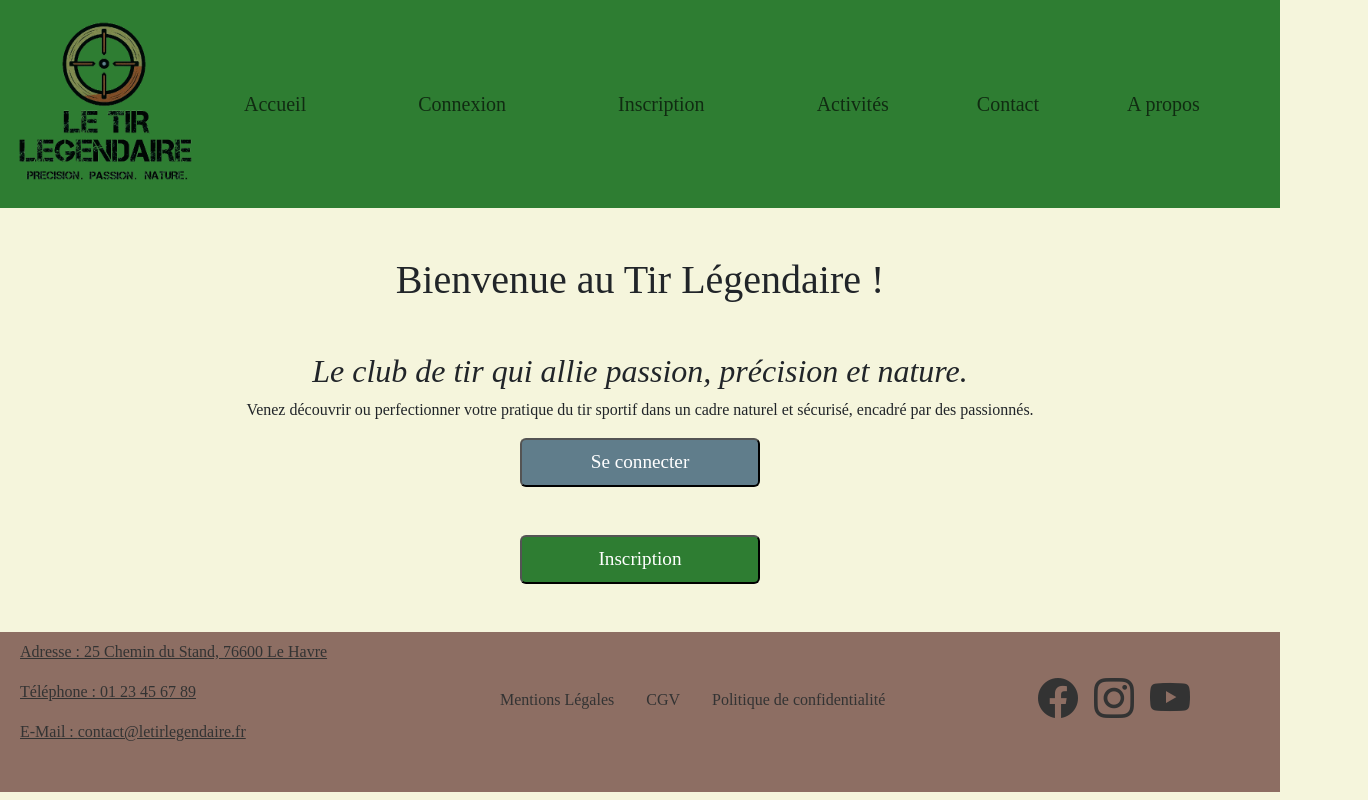
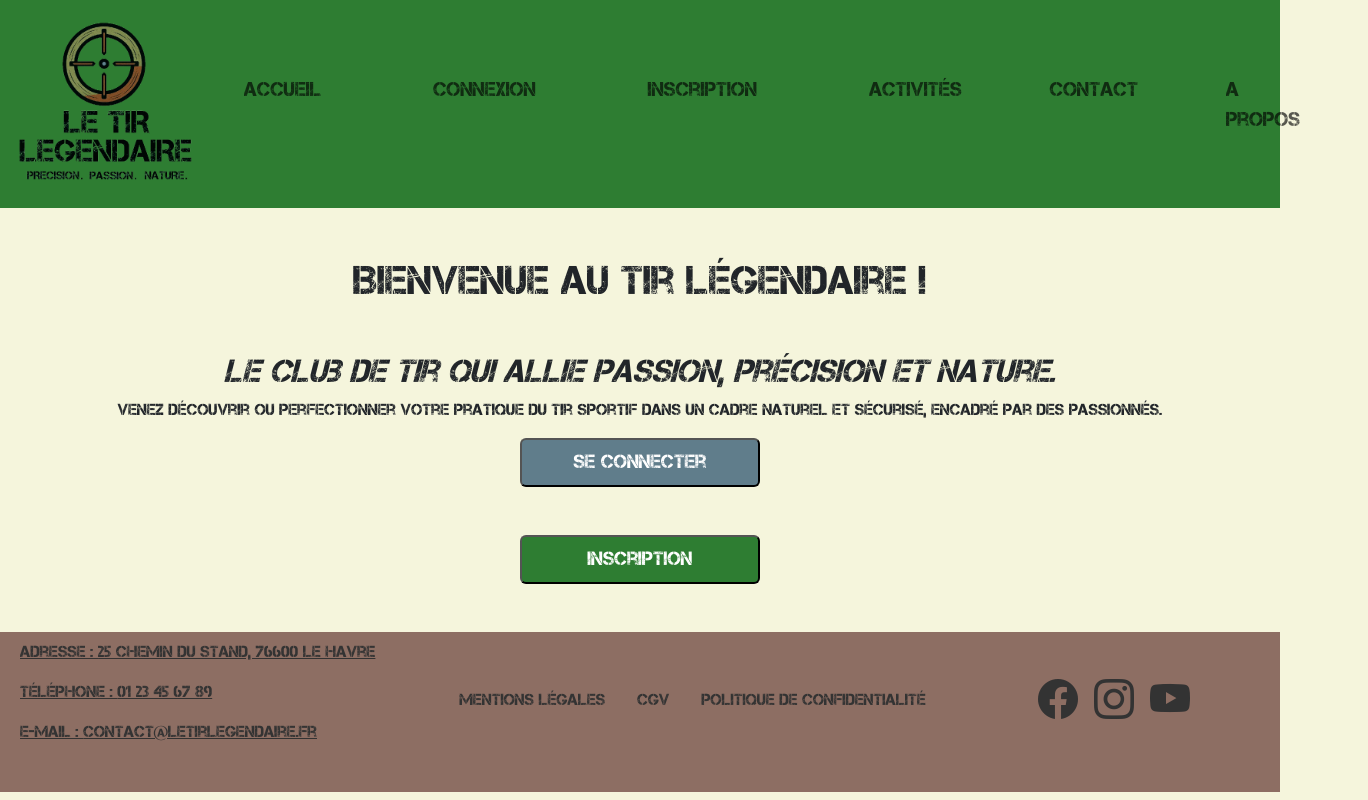
Before and after one commit to KevinLIOUST/Formulaire, a website: page index.html in a window 1280 px wide. Shown: the whole page, 1368 px wide, since content can reach past the window. Drawn offline with nearby package versions, Linux system fonts and the light colour scheme; the site is published under a folder, as on GitHub Pages, so addresses that start at the root find nothing; files whose address does not match are found by name.

Commit message:
Finition ! :)

```diff
--- a/scss/compte-cree.scss
+++ b/scss/compte-cree.scss
@@ -1,7 +1,7 @@
 // Importation de la police d'écriture
 @font-face {
   font-family: 'Capture it';
-  src: url('/font/Capture\ it.ttf');
+  src: url('font/Capture\ it.ttf');
 }
 
 body {
--- a/scss/confirmation.scss
+++ b/scss/confirmation.scss
@@ -1,7 +1,7 @@
 // Importation de la police d'écriture
 @font-face {
   font-family: 'Capture it';
-  src: url('/font/Capture\ it.ttf');
+  src: url('font/Capture\ it.ttf');
 }
 
 body {
--- a/scss/connexion-reussie.scss
+++ b/scss/connexion-reussie.scss
@@ -1,7 +1,7 @@
 // Importation de la police d'écriture
 @font-face {
   font-family: 'Capture it';
-  src: url('/font/Capture\ it.ttf');
+  src: url('font/Capture\ it.ttf');
 }
 
 body {
--- a/scss/index.scss
+++ b/scss/index.scss
@@ -1,7 +1,7 @@
 // Importation de la police d'écriture
 @font-face {
   font-family: 'Capture it';
-  src: url('/font/Capture\ it.ttf');
+  src: url('font/Capture\ it.ttf');
 }
 
 body {
--- a/scss/inscription.scss
+++ b/scss/inscription.scss
@@ -1,7 +1,7 @@
 // Importation de la police d'écriture
 @font-face {
   font-family: 'Capture it';
-  src: url('/font/Capture\ it.ttf');
+  src: url('font/Capture\ it.ttf');
 }
 
 body {
```
Also changed, not shown: css/compte-cree.css, css/confirmation.css, css/connexion-reussie.css, css/index.css, css/inscription.css.
